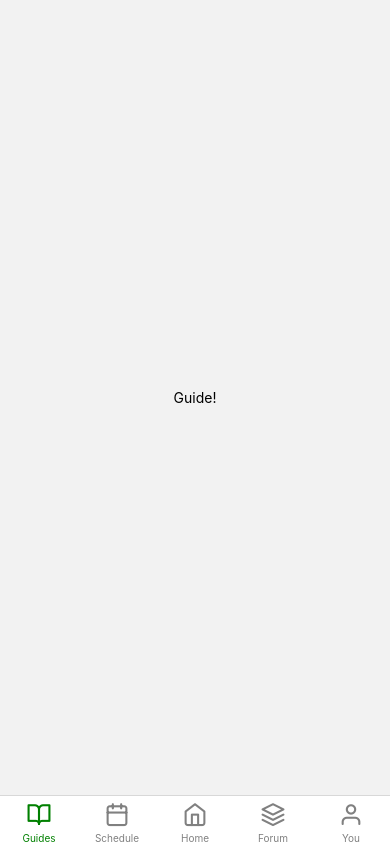
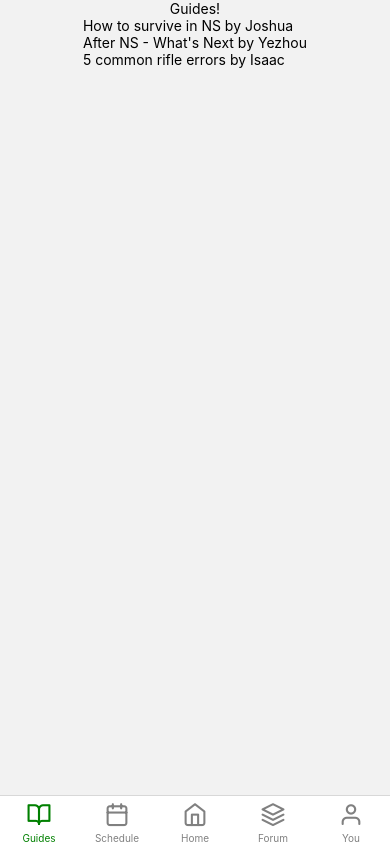
Before and after one commit to iysr/CODEEXP, a React Native app in the folder codeexp/: screen /Guides in a window 390 px wide. Built offline with nearby package versions, Linux system fonts and the light colour scheme.

Commit message:
added some articles to guides

```diff
--- a/codeexp/pages/guide.js
+++ b/codeexp/pages/guide.js
@@ -1,10 +1,33 @@
 import * as React from 'react'
-import { StyleSheet, Text, View } from 'react-native';
+import { StyleSheet, Text, View, FlatList } from 'react-native';
+
+const Article = (props) => {
+  return <Text>{`${props.title} by ${props.author}`}</Text>
+}
 
 export default function GuideScreen() {
     return (
       <View style={{ flex: 1, justifyContent: 'center', alignItems: 'center' }}>
-        <Text>Guide!</Text>
+        <Text>Guides!</Text>
+        <FlatList
+          data={[
+            {
+              title: "How to survive in NS",
+              author: "Joshua"
+            },
+            {
+              title: "After NS - What's Next",
+              author: "Yezhou"
+            },
+            {
+              title: "5 common rifle errors",
+              author: "Isaac"
+            },
+          ]}
+          renderItem={
+            ({ item }) => <Article title={item.title} author={item.author}></Article>
+          }
+        />
       </View>
     );
   }
```
